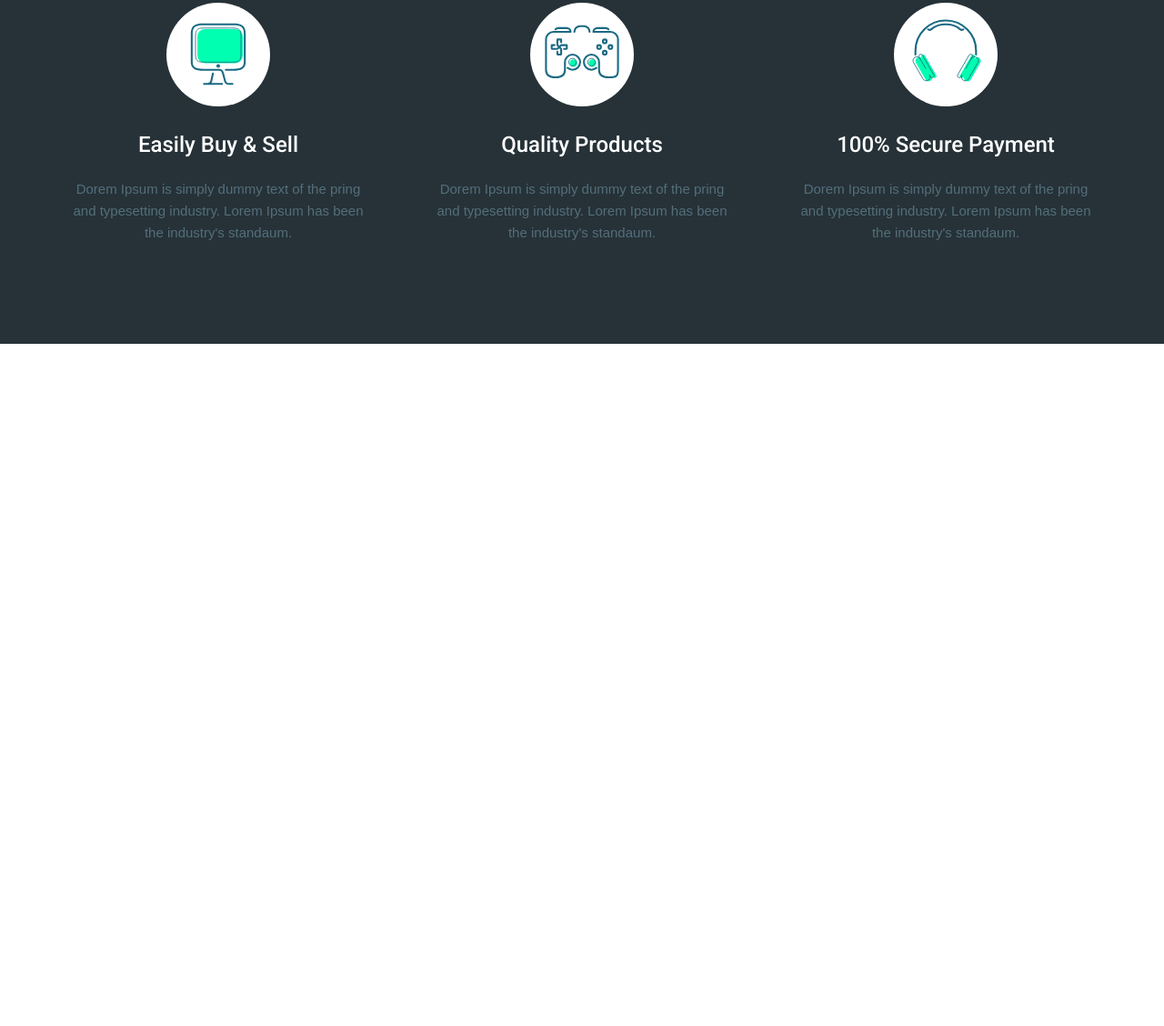
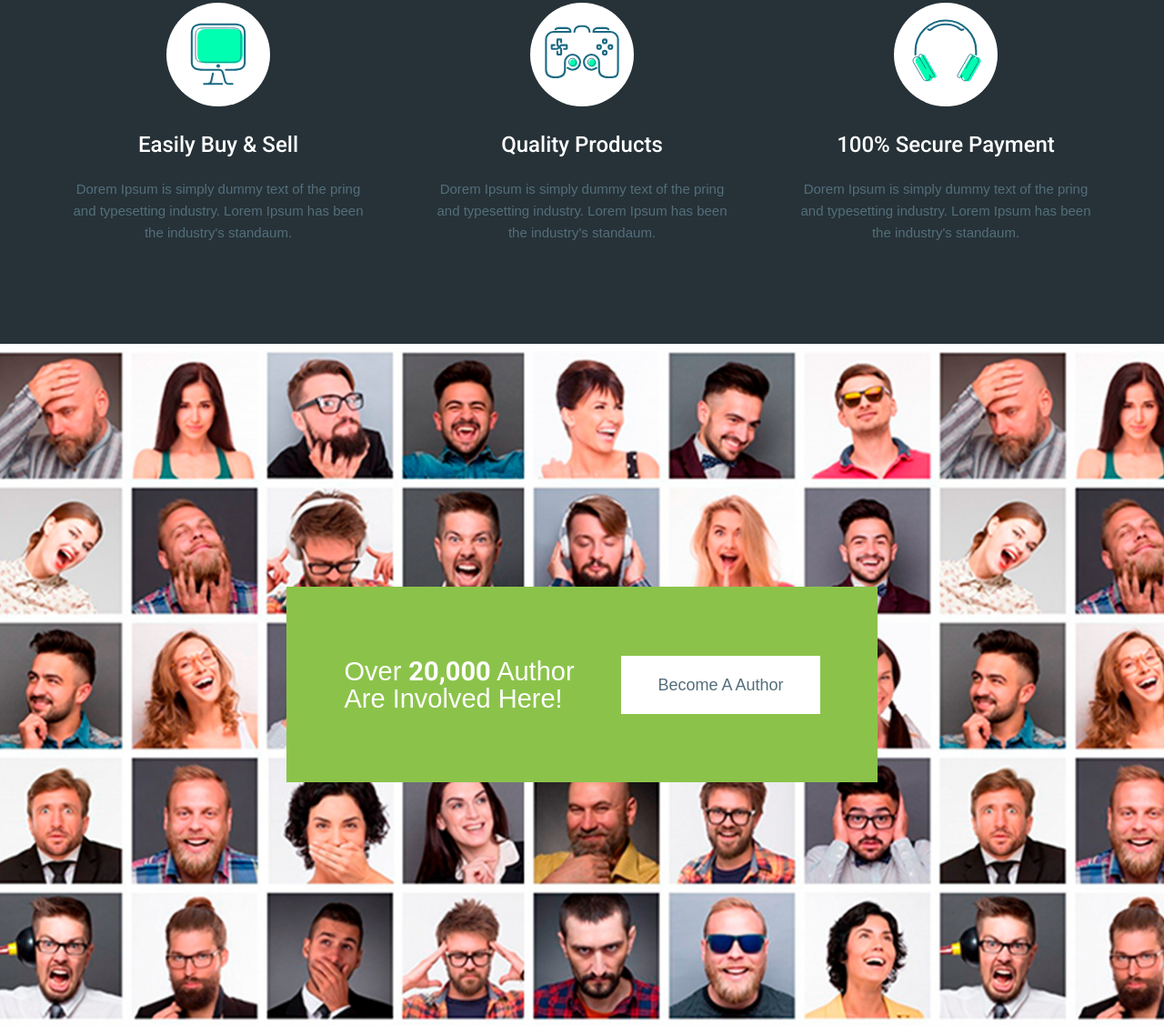
Before and after one commit to aquastyle/moderno, a website: page app/index.html in a window 1280 px wide. Shown: the part 3944-5072 px from the top of the page at 91% size. Before the commit the page ends 4322 px from the top, so only its background shows below. Drawn offline with nearby package versions, Linux system fonts and the light colour scheme.

Commit message:
added author  section

```diff
--- a/app/index.html
+++ b/app/index.html
@@ -918,6 +918,18 @@
             </div>
         </div>
     </section>
+    <section class="author" style="background-image: url(images/author.jpg);">
+        <div class="author__box">
+            <div class="author__title">
+                Over <span>20,000</span>  Author
+                Are Involved Here!
+            </div>
+            <a href="#" class="author__link">
+                Become A Author
+            </a>
+        </div>
+
+    </section>
 
 
 
--- a/app/scss/style.scss
+++ b/app/scss/style.scss
@@ -407,24 +407,24 @@
 
 }
 
-.iconsvg-1{
-    svg{
+.iconsvg-1 {
+    svg {
         width: 100px;
         height: 100px;
     }
 
 }
 
-.icosvg-2{
-    svg{
+.icosvg-2 {
+    svg {
         width: 100px;
         height: 100px;
     }
 
 }
 
-.icosvg-3{
-    svg{
+.icosvg-3 {
+    svg {
         width: 100px;
         height: 100px;
     }
@@ -435,3 +435,49 @@
 
 
 //end advantages
+
+//start author
+
+.author {
+    background-position: center;
+    background-repeat: no-repeat;
+    background-size: cover;
+    min-height: 750px;
+    display: flex;
+    justify-content: center;
+    align-items: center;
+
+    &__box {
+        max-width: 650px;
+        width: 100%;
+        min-height: 215px;
+        display: flex;
+        align-items: center;
+        justify-content: center;
+        background-color:$green;
+
+    }
+
+    &__title {
+        font-size: 29px;
+        line-height: 30px;
+        color: #fff;
+        margin-right: 45px;
+        max-width: 260px;
+
+        span {
+            @include f700;
+        }
+    }
+
+    &__link {
+        font-size: 18px;
+        line-height: 36px;
+        padding: 14px 40px;
+        background-color:#fff;
+    }
+}
+
+
+
+//end author
```
Also changed, not shown: app/css/style.min.css, app/images/author.jpg (added).
